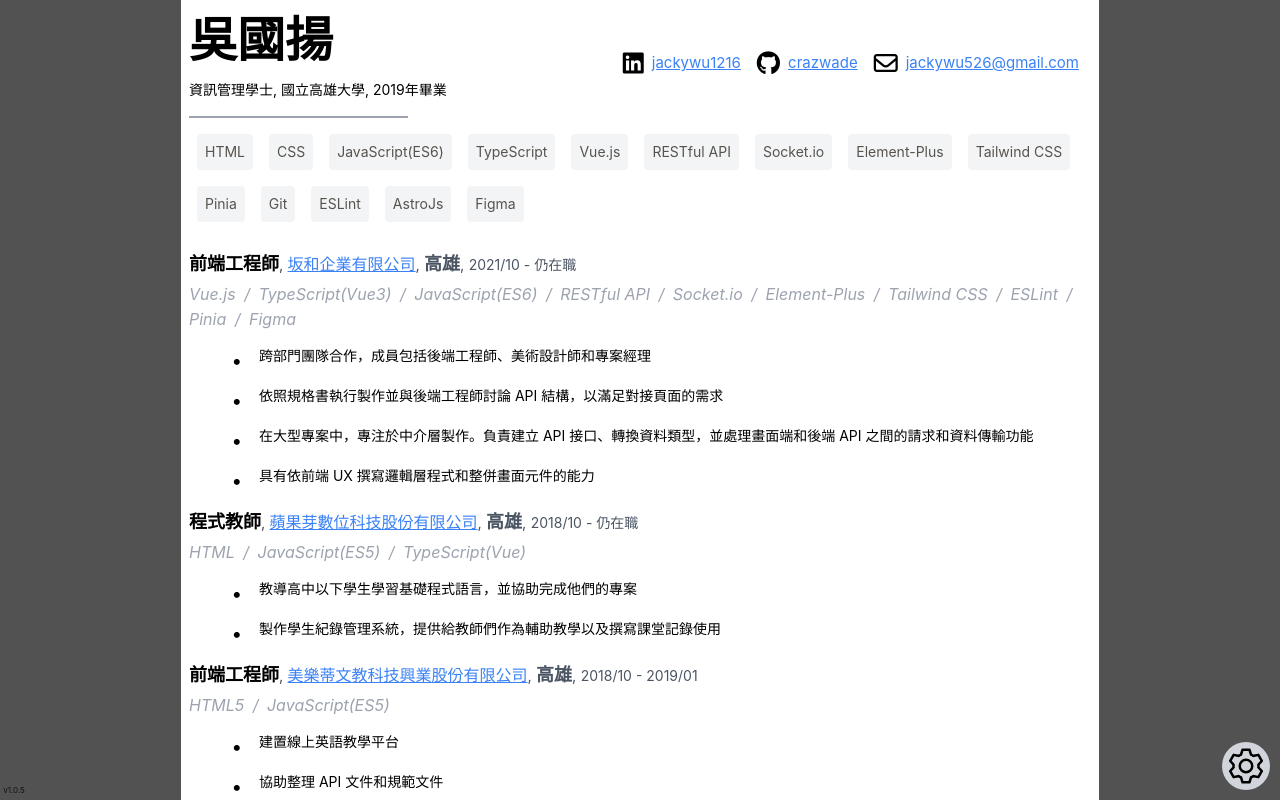
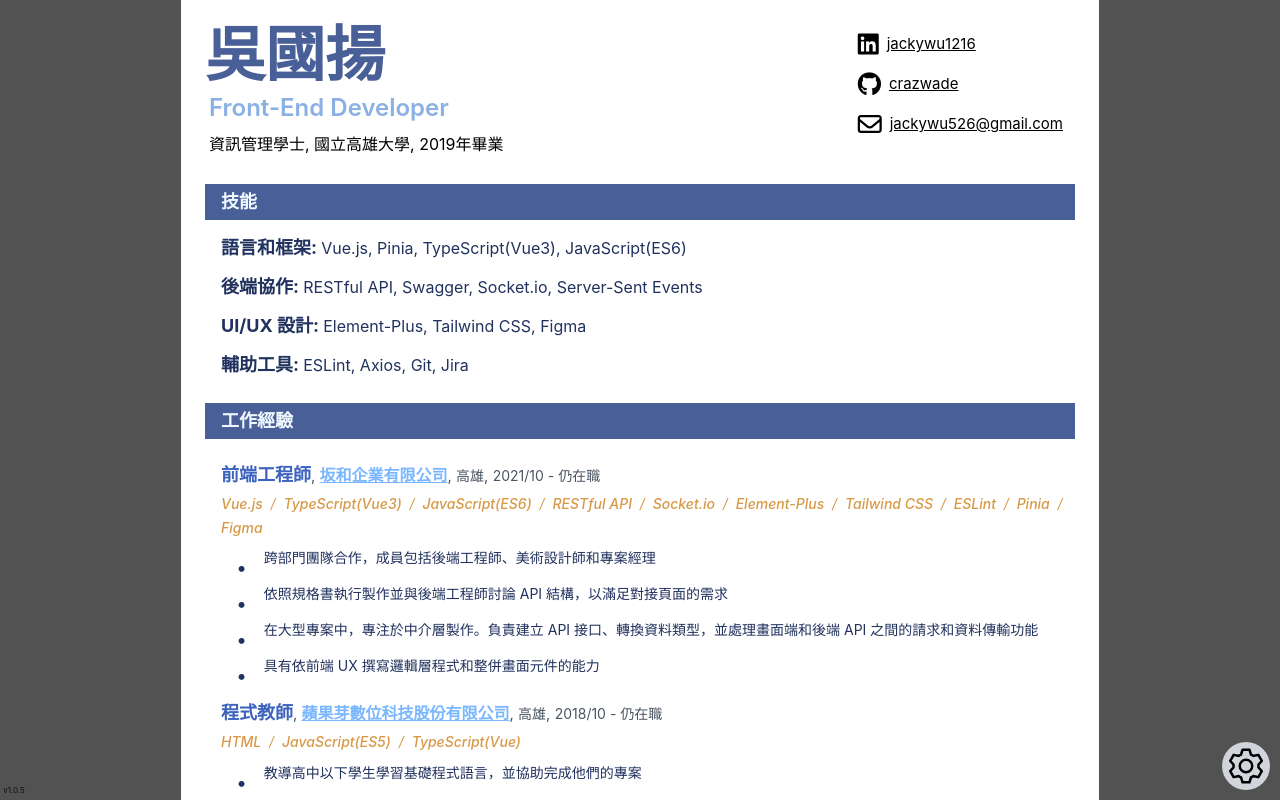
Before and after one commit to crazwade/profile, a Vue app: page / in a window 1280 px wide. Built offline with nearby package versions, Linux system fonts and the light colour scheme.

Commit message:
feat: 部分樣式調整並引用各獨立的共用組件

```diff
--- a/src/components/ItemList.vue
+++ b/src/components/ItemList.vue
@@ -1,9 +1,9 @@
 <template>
   <el-row v-for="(list, listIndex) in data" :key="listIndex">
     <el-col :span="24">
-      <div class=" flex items-start text-black">
-        <div class=" ml-10 font-extrabold text-3xl">．</div>
-        <div class=" flex-grow flex-shrink-1 text-sm leading-6 my-2">{{ list }}</div>
+      <div class=" flex items-start text-[#21325e]">
+        <div class="ml-[0.8rem] font-extrabold text-3xl">．</div>
+        <div class="flex-grow flex-shrink-1 text-sm leading-6 my-[0.2rem]">{{ list }}</div>
       </div>
     </el-col>
   </el-row>
--- a/src/view/MainContent/MainContent.vue
+++ b/src/view/MainContent/MainContent.vue
@@ -1,7 +1,8 @@
 <template>
-  <div class="p-2 h-full w-full overflow-auto">
-    <div id="main" class="flex flex-col  ">
+  <div class="p-6 h-full w-full overflow-auto">
+    <div id="main" class="flex flex-col">
       <MyInfo />
+      <SkillTool />
       <WorkExp />
       <SideProj />
     </div>
@@ -12,6 +13,7 @@
 import MyInfo from './components/MyInfo.vue';
 import WorkExp from './components/WorkExp.vue';
 import SideProj from './components/SideProj.vue';
+import SkillTool from './components/SkillTools.vue';
 
 </script>
 
--- a/src/view/MainContent/components/MyInfo.vue
+++ b/src/view/MainContent/components/MyInfo.vue
@@ -1,44 +1,16 @@
 <template>
   <div class="text-black">
-    <div class="mb-2 flex flex-wrap justify-between w-full">
-      <div class="flex flex-col justify-start">
-        <div class="text-5xl mt-2 font-semibold">{{ $t('info.name') }}</div>
-        <div class="text-sm my-4">{{ $t('info.degree') }}</div>
-        <div class="border-t-2 border-gray-400 w-[85%]"></div>
-      </div>
-      <div class="flex flex-wrap">
-        <div
-          v-for="(item, index) in socialItems"
-          :key="index"
-          class="my-2 mr-2 icon-link flex items-center hover:text-blue-700 hover:font-bold"
-        >
-          <a
-            :href="item.name === 'email' ? `mailto:${item.link}` : item.link"
-            target="_blank"
-            class="mx-1 flex justify-center items-center"
-          >
-            <i :class="item.name === 'email' ? 'far fa-envelope text-2xl' : `fab fa-${item.name} text-2xl`"></i>
-          </a>
-          <a
-            :href="item.name === 'email' ? `mailto:${item.link}` : item.link"
-            target="_blank"
-            class="mx-1 underline text-blue-500"
-          >
-            <span>{{ item.title }}</span>
-          </a>
-        </div>
-      </div>
-    </div>
     <el-row>
       <el-col :span="24">
-        <div>
-          <span
-            v-for="(skill, index) in skills"
-            :key="index"
-            class="text-stone-600 bg-gray-100 text-sm rounded m-2 p-2 inline-block"
-          >
-            {{ skill }}
-          </span>
+        <div class="mb-2 flex flex-wrap justify-between w-full">
+          <div class="flex flex-col justify-start gap-2">
+            <div class="text-6xl font-bold text-[#495F98]">{{ $t('info.name') }}</div>
+            <div class="text-2xl font-semibold text-[#8bb0e4] pl-1">{{ $t('info.title') }}</div>
+            <div class="text-base pl-1">{{ $t('info.degree') }}</div>
+          </div>
+          <div class="flex flex-row 768px:flex-col">
+            <SocialLink :socialItems="socialItems" />
+          </div>
         </div>
       </el-col>
     </el-row>
@@ -47,6 +19,7 @@
 
 <script setup lang='ts'>
 import { useI18n } from 'vue-i18n';
+import SocialLink from '@/components/myinfo/SocialLink.vue';
 
 type SocialObj = {
   name: string,
@@ -57,7 +30,6 @@
 const { tm } = useI18n();
 
 const socialItems = tm('social') as SocialObj[];
-const skills = tm('skills') as string[];
 
 </script>
 
--- a/src/view/MainContent/components/SideProj.vue
+++ b/src/view/MainContent/components/SideProj.vue
@@ -1,9 +1,6 @@
 <template>
-  <div>
-    <div class=" text-2xl font-semibold my-3 text-black">
-      {{ $t('sideproject') }}
-    </div>
-    <div v-for="(item, index) in sideProjItem" :key="index" class=" mt-3">
+  <ContentWrapper :label="$t('PROJECT')">
+    <div v-for="(item, index) in sideProjItem" :key="index" class="mt-3 pl-4">
       <div class="inline">
         <span
           v-if="item.link"
@@ -12,20 +9,25 @@
         >
           {{ item.title }}
         </span>
-        <span v-else class="font-semibold text-lg">{{ item.title }}</span>
+        <span v-else class="font-semibold text-lg text-black">{{ item.title }}</span>
         <span class="text-gray-600"> - </span>
         <span class="text-gray-600 text-sm">{{ item.detail }}</span>
+      </div>
+      <div class="my-[0.2rem]">
+        <SkillList :skillList="item.skill" />
       </div>
       <div class=" my-3">
         <ItemList :data="item.content" />
       </div>
     </div>
-  </div>
+  </ContentWrapper>
 </template>
 
 <script setup lang='ts'>
 import { watch, ref } from 'vue';
 import { useI18n } from 'vue-i18n';
+import SkillList from '@/components/SkillList.vue';
+import ContentWrapper from '@/components/ContentWrapper.vue';
 import ItemList from '../../../components/ItemList.vue';
 import { transferURL } from '../../../common/transferURL';
 
@@ -34,6 +36,7 @@
 type SideProjType = {
   title: string;
   detail: string;
+  skill: string[];
   content: string[];
   link?: string;
 }
--- /dev/null
+++ b/src/view/MainContent/components/SkillTools.vue
@@ -0,0 +1,29 @@
+<script setup lang='ts'>
+import { watch, ref, onMounted } from 'vue';
+import { useI18n } from 'vue-i18n';
+import ContentWrapper from '@/components/ContentWrapper.vue';
+import SkillTour from '@/components/SkillTour.vue';
+
+type SkillObj = {
+  label: string;
+  skill: string[];
+}
+
+const { tm, locale } = useI18n();
+
+const skillTools = ref<SkillObj[]>(tm('skillTools') as SkillObj[]);
+
+watch(() => locale.value, () => {
+  skillTools.value = tm('skillTools') as SkillObj[];
+});
+</script>
+
+<template>
+  <ContentWrapper :label="$t('skill')">
+    <SkillTour :skillTools="skillTools" />
+  </ContentWrapper>
+</template>
+
+<style lang="scss" scoped>
+
+</style>
--- a/src/view/MainContent/components/WorkExp.vue
+++ b/src/view/MainContent/components/WorkExp.vue
@@ -1,33 +1,28 @@
 <template>
-  <div class=" mt-2">
-    <div v-for="(item, index) in workExpItem" :key="index" class=" my-3">
+  <ContentWrapper :label="$t('EXPERIENCE')">
+    <div v-for="(item, index) in workExpItem" :key="index" class="mt-3 pl-4">
       <div class="inline">
-        <span class="text-black font-semibold text-lg">{{ item.title }}</span>
+        <span class="text-[#3d63be] font-bold text-lg">{{ item.title }}</span>
         <span class="text-gray-600">, </span>
-        <span class="text-blue-500 text-base underline hover:cursor-pointer hover:text-blue-700" @click="transferURL(item.link)">{{ item.company }}</span>
+        <span class="text-[#7ab7ff] font-semibold text-base underline hover:cursor-pointer hover:text-blue-700" @click="transferURL(item.link)">{{ item.company }}</span>
         <span class="text-gray-600">, </span>
-        <span class="font-semibold text-gray-600 text-lg">{{ item.local }}</span>
+        <span class="text-gray-600 text-sm">{{ item.local }}</span>
         <span class="text-gray-600">, </span>
         <span class="text-gray-600 text-sm">{{ item.time }}</span>
       </div>
-      <div class=" my-1">
-        <div
-          v-for="(skill, skillIndex) in item.skill"
-          :key="skillIndex"
-          class="inline text-gray-400 text-base italic"
-        >
-          {{ skill }}
-          <span v-if="skillIndex !== item.skill.length - 1" class=" mx-1"> / </span>
-        </div>
+      <div class="my-[0.2rem]">
+        <SkillList :skillList="item.skill" />
       </div>
       <ItemList :data="item.content" />
     </div>
-  </div>
+  </ContentWrapper>
 </template>
 
 <script setup lang='ts'>
 import { watch, ref } from 'vue';
 import { useI18n } from 'vue-i18n';
+import SkillList from '@/components/SkillList.vue';
+import ContentWrapper from '@/components/ContentWrapper.vue';
 import ItemList from '../../../components/ItemList.vue';
 import { transferURL } from '../../../common/transferURL';
 
```
